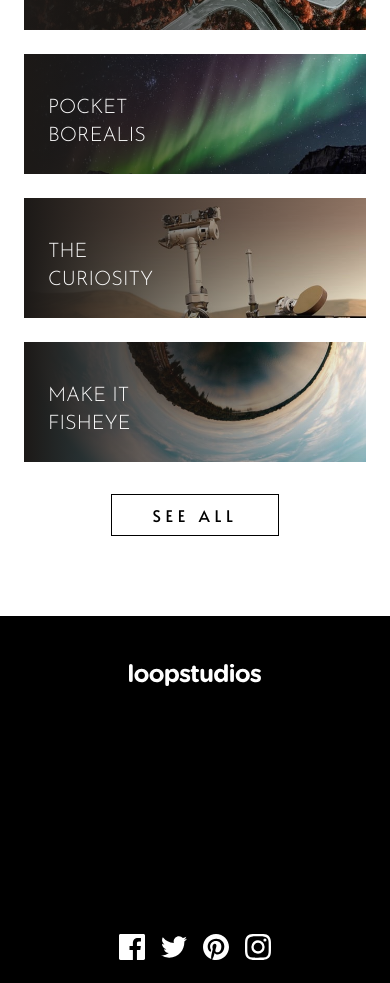
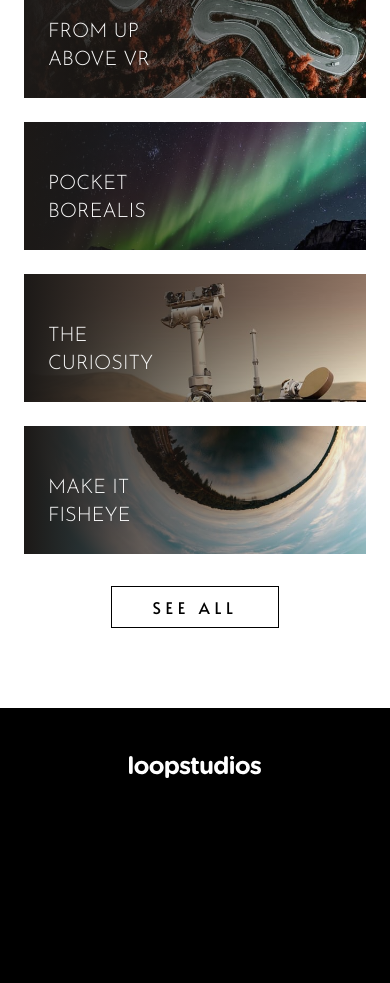
Before and after one commit to khaizter/loopstudios-landing-page-main, a Next.js app: page / in a window 390 px wide. Shown: the part 2120-3103 px from the top of the page. Built offline with nearby package versions, Linux system fonts and the light colour scheme.

Commit message:
Responsive creation and footer section

```diff
--- a/components/creation-section/creation-item.tsx
+++ b/components/creation-section/creation-item.tsx
@@ -4,15 +4,27 @@ import { StaticImport } from "next/dist/shared/lib/get-img-props";
 
 interface CreationItemProps {
   label: string;
-  image: string | StaticImport;
+  mobileImage: string | StaticImport;
+  desktopImage: string | StaticImport;
 }
 
 const CreationItem: React.FC<CreationItemProps> = (props) => {
-  const { label, image } = props;
+  const { label, mobileImage, desktopImage } = props;
   return (
-    <li className="p-6 pt-10 bg-blue-300 relative text-xl text-neutral-50">
-      <Image src={image} alt={label} fill />
-      <div className="absolute inset-0 bg-gradient-to-r from-stone-900 to-transparent"></div>
+    <li className="p-6 flex items-end min-h-32 lg:min-h-96 bg-blue-300 relative text-xl text-neutral-50">
+      <Image
+        className="lg:hidden object-cover object-left-top"
+        src={mobileImage}
+        alt={label}
+        fill
+      />
+      <Image
+        className="hidden lg:block object-cover object-left-top"
+        src={desktopImage}
+        alt={label}
+        fill
+      />
+      <div className="absolute inset-0 bg-gradient-to-r lg:bg-gradient-to-t from-stone-900 to-transparent"></div>
       <div className="relative z-10 uppercase max-w-[6.5rem]">{label}</div>
     </li>
   );
--- a/components/creation-section/creation-section.tsx
+++ b/components/creation-section/creation-section.tsx
@@ -5,41 +5,50 @@ import { StaticImport } from "next/dist/shared/lib/get-img-props";
 
 type CreationItemType = {
   label: string;
-  image: string | StaticImport;
+  mobileImage: string | StaticImport;
+  desktopImage: string | StaticImport;
 };
 
 const creationItems: Array<CreationItemType> = [
   {
     label: "Deep earth",
-    image: "/mobile/image-deep-earth.jpg",
+    mobileImage: "/mobile/image-deep-earth.jpg",
+    desktopImage: "/desktop/image-deep-earth.jpg",
   },
   {
     label: "Night arcade",
-    image: "/mobile/image-night-arcade.jpg",
+    mobileImage: "/mobile/image-night-arcade.jpg",
+    desktopImage: "/desktop/image-night-arcade.jpg",
   },
   {
     label: "Soccer team VR",
-    image: "/mobile/image-soccer-team.jpg",
+    mobileImage: "/mobile/image-soccer-team.jpg",
+    desktopImage: "/desktop/image-soccer-team.jpg",
   },
   {
     label: "The Grid",
-    image: "/mobile/image-grid.jpg",
+    mobileImage: "/mobile/image-grid.jpg",
+    desktopImage: "/desktop/image-grid.jpg",
   },
   {
     label: "From up above VR",
-    image: "/mobile/image-from-above.jpg",
+    mobileImage: "/mobile/image-from-above.jpg",
+    desktopImage: "/desktop/image-from-above.jpg",
   },
   {
     label: "Pocket borealis",
-    image: "/mobile/image-pocket-borealis.jpg",
+    mobileImage: "/mobile/image-pocket-borealis.jpg",
+    desktopImage: "/desktop/image-pocket-borealis.jpg",
   },
   {
     label: "The curiosity",
-    image: "/mobile/image-curiosity.jpg",
+    mobileImage: "/mobile/image-curiosity.jpg",
+    desktopImage: "/desktop/image-curiosity.jpg",
   },
   {
     label: "Make it fisheye",
-    image: "/mobile/image-fisheye.jpg",
+    mobileImage: "/mobile/image-fisheye.jpg",
+    desktopImage: "/desktop/image-fisheye.jpg",
   },
 ];
 
@@ -47,17 +56,27 @@ const CreationSection = () => {
   return (
     <section className="py-20 bg-white">
       <HorizontalWrapper>
-        <h2 className="text-3xl text-neutral-950 uppercase text-center">
-          Our creations
-        </h2>
-        <ul className="mt-10 space-y-6">
+        <div className="block md:flex items-center justify-between">
+          <h2 className="text-3xl text-neutral-950 uppercase text-center">
+            Our creations
+          </h2>
+          <button className="hidden md:block uppercase border border-black px-10 py-2 text-black font-alata tracking-[.3em]">
+            See all
+          </button>
+        </div>
+        <ul className="mt-10 grid gap-6 grid-cols-1 sm:grid-cols-2 lg:grid-cols-4">
           {creationItems.map((item: CreationItemType, index: number) => {
             return (
-              <CreationItem key={index} label={item.label} image={item.image} />
+              <CreationItem
+                key={index}
+                label={item.label}
+                mobileImage={item.mobileImage}
+                desktopImage={item.desktopImage}
+              />
             );
           })}
         </ul>
-        <button className="block mt-8 uppercase border border-black px-10 py-2 text-black mx-auto font-alata tracking-[.3em]">
+        <button className="block md:hidden mt-8 uppercase border border-black px-10 py-2 text-black mx-auto font-alata tracking-[.3em]">
           See all
         </button>
       </HorizontalWrapper>
--- a/components/main-footer/main-footer.tsx
+++ b/components/main-footer/main-footer.tsx
@@ -4,10 +4,11 @@ import HorizontalWrapper from "@/components/wrapper/wrapper";
 const MainFooter = () => {
   return (
     <footer className="bg-black">
-      <HorizontalWrapper className="flex flex-col items-center py-12">
+      <HorizontalWrapper className="flex flex-col lg:flex-row lg:justify-between items-center py-12">
+        <div className="flex flex-col items-center lg:items-start">
           <Image src="/logo.svg" alt="logo" width="132" height="26" />
           <nav className="mt-8">
-          <ul className="space-y-4 text-center font-alata">
+            <ul className="lg:flex items-center space-y-4 lg:space-y-0 lg:space-x-4 text-center font-alata">
               <li>About</li>
               <li>Careers</li>
               <li>Events</li>
@@ -15,7 +16,9 @@ const MainFooter = () => {
               <li>Support</li>
             </ul>
           </nav>
-        <ul className="flex items-center space-x-4 mt-8">
+        </div>
+        <div className="flex flex-col items-center lg:items-end">
+          <ul className="flex items-center space-x-4 mt-8 lg:mt-0">
             <li>
               <Image
                 src="/icon-facebook.svg"
@@ -52,6 +55,7 @@ const MainFooter = () => {
           <div className="mt-6 text-neutral-400 font-alata">
             © 2021 Loopstudios. All rights reserved.
           </div>
+        </div>
       </HorizontalWrapper>
     </footer>
   );
```
Lines whose indentation alone changed are shown as unchanged.
